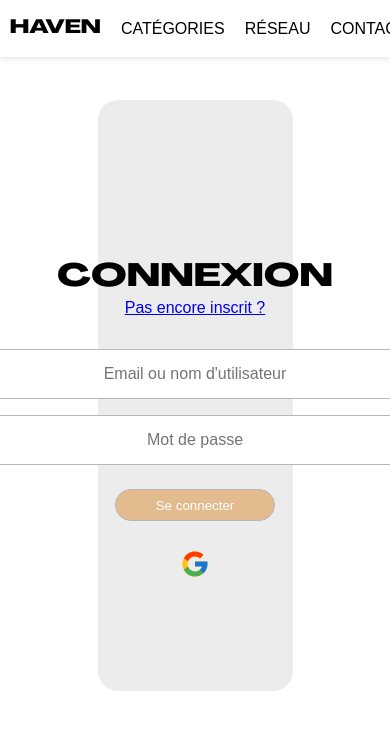
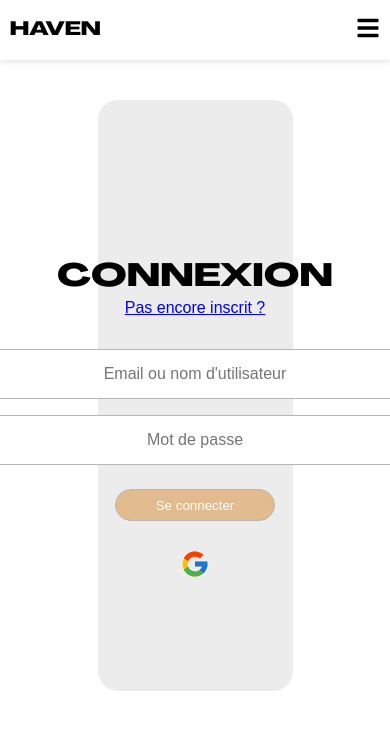
Before and after one commit to KyleAktr/forum, a Next.js app in the folder frontend/: page /login in a window 390 px wide. Shown: the top 730 px of the page. Built offline with nearby package versions, Linux system fonts and the light colour scheme.

Commit message:
hamburger navbar responsive

```diff
--- a/frontend/src/components/Navbar.tsx
+++ b/frontend/src/components/Navbar.tsx
@@ -2,13 +2,18 @@
 import { useEffect, useState } from "react";
 import { isAuthenticated, logout, getUser } from "@/services/auth";
 import SearchBar from "./SearchBar";
-import { Post } from "@/types";
 import { useRouter } from "next/navigation";
+import { FaBars, FaTimes } from "react-icons/fa";
 
 export default function Navbar() {
   const [authenticated, setAuthenticated] = useState(false);
   const [username, setUsername] = useState("");
   const router = useRouter();
+  const [menuOpen, setMenuOpen] = useState(false);
+
+  const toggleMenu = () => {
+    setMenuOpen(!menuOpen);
+  };
 
   useEffect(() => {
     const auth = isAuthenticated();
@@ -29,35 +34,37 @@
 
   return (
     <div className="navbar">
-      {authenticated ? (
       <nav>
         <div className="logo">
           <a href="/">HAVEN</a>
         </div>
-          <div className="ancres">
+
+        <div className="hamburger" onClick={toggleMenu}>
+          {menuOpen ? <FaTimes size={24} /> : <FaBars size={24} />}
+        </div>
+
+        <div className={`ancres ${menuOpen ? "open" : ""}`}>
+          {authenticated ? (
+            <>
               <SearchBar onSearch={handleSearch} />
               <a href="/categories">Catégories</a>
               <a href="/creation-article">Créer</a>
-            <a href ="/network">Réseau</a>
+              <a href="/network">Réseau</a>
               <a href="/contact">Contact</a>
               <a href="/profil">Profil</a>
               <button onClick={logout}>DÉCONNEXION</button>
-          </div>
-        </nav>
+            </>
           ) : (
-        <nav>
-          <div className="logo">
-            <a href="/">HAVEN</a>
-          </div>
-          <div className="ancres">
+            <>
               <a href="/categories">Catégories</a>
-            <a href ="/network">Réseau</a>
+              <a href="/network">Réseau</a>
               <a href="/contact">Contact</a>
               <a href="/login">connexion</a>
               <a href="/register">s'inscrire</a>
+            </>
+          )}
         </div>
       </nav>
-      )}
     </div>
   );
 }
--- a/frontend/src/styles/components/_navbar.scss
+++ b/frontend/src/styles/components/_navbar.scss
@@ -1,6 +1,6 @@
 @font-face {
-  font-family: 'Agrandir-GrandHeavy';
-  src: url('../../static/fonts/Agrandir-GrandHeavy.otf') format('opentype');
+  font-family: "Agrandir-GrandHeavy";
+  src: url("../../static/fonts/Agrandir-GrandHeavy.otf") format("opentype");
   font-weight: normal;
   font-style: normal;
 }
@@ -25,11 +25,15 @@
 }
 
 .logo a {
-
-  font-family: 'Agrandir-GrandHeavy', sans-serif;
+  font-family: "Agrandir-GrandHeavy", sans-serif;
   text-decoration: none;
   color: rgb(0, 0, 0);
   font-size: 1.2rem;
+}
+
+.hamburger {
+  display: none;
+  cursor: pointer;
 }
 
 .ancres {
@@ -50,7 +54,7 @@
   padding: 10px 15px;
   border-radius: 18px;
   border: none;
-  background: #E2BB8F;
+  background: #e2bb8f;
   color: #ffffff;
   cursor: pointer;
   font-weight: 300;
@@ -102,3 +106,42 @@
   padding: 10px 15px;
   margin-left: 10px;
 }
+
+@media screen and (max-width: 1200px) {
+  nav {
+    // flex-direction: column;
+    // align-items: flex-start;
+
+    .hamburger {
+      display: block;
+    }
+
+    .ancres {
+      display: none;
+      flex-direction: column;
+      align-items: flex-start;
+      position: absolute;
+      top: 60px;
+      right: 0;
+      width: 100%;
+      background-color: white;
+      padding: 1rem;
+      z-index: 999;
+
+      &.open {
+        display: flex;
+        align-items: center;
+        box-shadow: 0 2px 5px rgba(0, 0, 0, 0.1);
+      }
+
+      a,
+      button {
+        margin: 10px 0;
+      }
+    }
+
+    .search-bar input {
+      width: 80%;
+    }
+  }
+}
```
Lines whose indentation alone changed are shown as unchanged.
